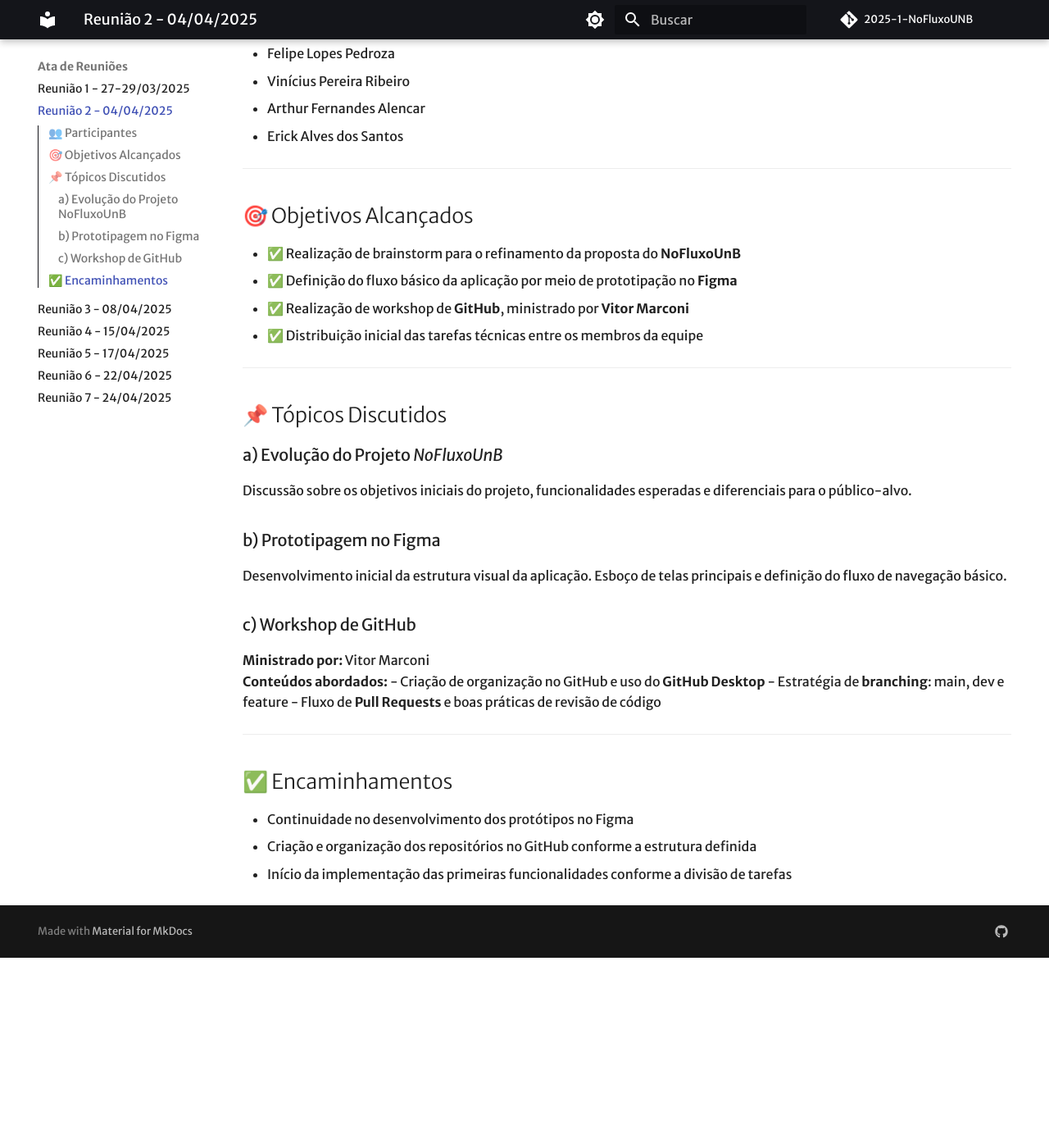
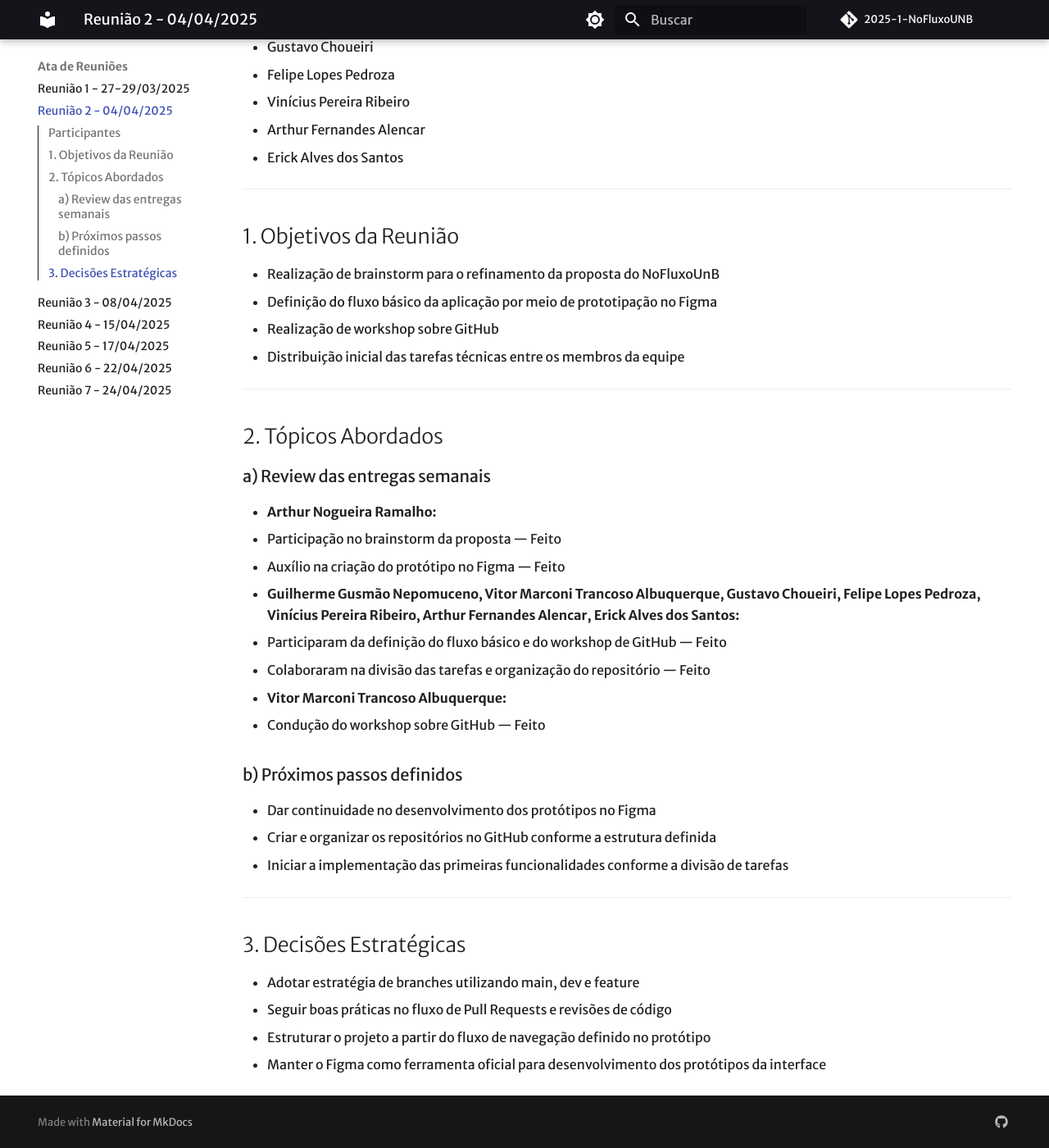
Before and after one commit to unb-mds/2025-1-Squad03, an MkDocs documentation site: the page built from Documentação/Atas/04-04-25.md, in a window 1280 px wide and 1400 px high, scrolled down 519 px. Shown: the whole window at 82% size. Built offline with MkDocs 1.6.1 and Material for MkDocs 9.7.7, drawn with Linux system fonts in a browser that asks for light colours; comment, search, counter and statistics services are not loaded; before the commit the page ends 1687 px from its top, so only the background shows below that; some of the changed text lies outside the part shown.

Commit message:
Update 04-04-25.md

```diff
--- a/Documentação/Atas/04-04-25.md
+++ b/Documentação/Atas/04-04-25.md
@@ -1,12 +1,13 @@
-# 📝 ATA DE REUNIÃO – SPRINT 0
+# ATA DE REUNIÃO – SPRINT 0
 
-**📅 Data:** 04/04/2025
-**⏰ Horário:** 19h00 às 20h30
-**📍 Plataforma:** Discord 🎧
+**Data:** 04/04/2025
+**Horário:** 19h00 às 20h30
+**Plataforma:** Discord
 
 ---
 
-## 👥 Participantes
+## Participantes
+
 - Arthur Nogueira Ramalho
 - Guilherme Gusmão Nepomuceno
 - Vitor Marconi Trancoso Albuquerque
@@ -18,32 +19,41 @@
 
 ---
 
-## 🎯 Objetivos Alcançados
-- ✅ Realização de brainstorm para o refinamento da proposta do **NoFluxoUnB**
-- ✅ Definição do fluxo básico da aplicação por meio de prototipação no **Figma**
-- ✅ Realização de workshop de **GitHub**, ministrado por **Vitor Marconi**
-- ✅ Distribuição inicial das tarefas técnicas entre os membros da equipe
+## 1. Objetivos da Reunião
+
+- Realização de brainstorm para o refinamento da proposta do NoFluxoUnB
+- Definição do fluxo básico da aplicação por meio de prototipação no Figma
+- Realização de workshop sobre GitHub
+- Distribuição inicial das tarefas técnicas entre os membros da equipe
 
 ---
 
-## 📌 Tópicos Discutidos
+## 2. Tópicos Abordados
 
-### a) Evolução do Projeto *NoFluxoUnB*
-Discussão sobre os objetivos iniciais do projeto, funcionalidades esperadas e diferenciais para o público-alvo.
+### a) Review das entregas semanais
 
-### b) Prototipagem no Figma
-Desenvolvimento inicial da estrutura visual da aplicação. Esboço de telas principais e definição do fluxo de navegação básico.
+- **Arthur Nogueira Ramalho:**
+  - Participação no brainstorm da proposta — Feito
+  - Auxílio na criação do protótipo no Figma — Feito
 
-### c) Workshop de GitHub
-**Ministrado por:** Vitor Marconi
-**Conteúdos abordados:**
-- Criação de organização no GitHub e uso do **GitHub Desktop**
-- Estratégia de **branching**: main, dev e feature
-- Fluxo de **Pull Requests** e boas práticas de revisão de código
+- **Guilherme Gusmão Nepomuceno, Vitor Marconi Trancoso Albuquerque, Gustavo Choueiri, Felipe Lopes Pedroza, Vinícius Pereira Ribeiro, Arthur Fernandes Alencar, Erick Alves dos Santos:**
+  - Participaram da definição do fluxo básico e do workshop de GitHub — Feito
+  - Colaboraram na divisão das tarefas e organização do repositório — Feito
+
+- **Vitor Marconi Trancoso Albuquerque:**
+  - Condução do workshop sobre GitHub — Feito
+
+### b) Próximos passos definidos
+
+- Dar continuidade no desenvolvimento dos protótipos no Figma
+- Criar e organizar os repositórios no GitHub conforme a estrutura definida
+- Iniciar a implementação das primeiras funcionalidades conforme a divisão de tarefas
 
 ---
 
-## ✅ Encaminhamentos
-- Continuidade no desenvolvimento dos protótipos no Figma
-- Criação e organização dos repositórios no GitHub conforme a estrutura definida
-- Início da implementação das primeiras funcionalidades conforme a divisão de tarefas
+## 3. Decisões Estratégicas
+
+- Adotar estratégia de branches utilizando main, dev e feature
+- Seguir boas práticas no fluxo de Pull Requests e revisões de código
+- Estruturar o projeto a partir do fluxo de navegação definido no protótipo
+- Manter o Figma como ferramenta oficial para desenvolvimento dos protótipos da interface
```
